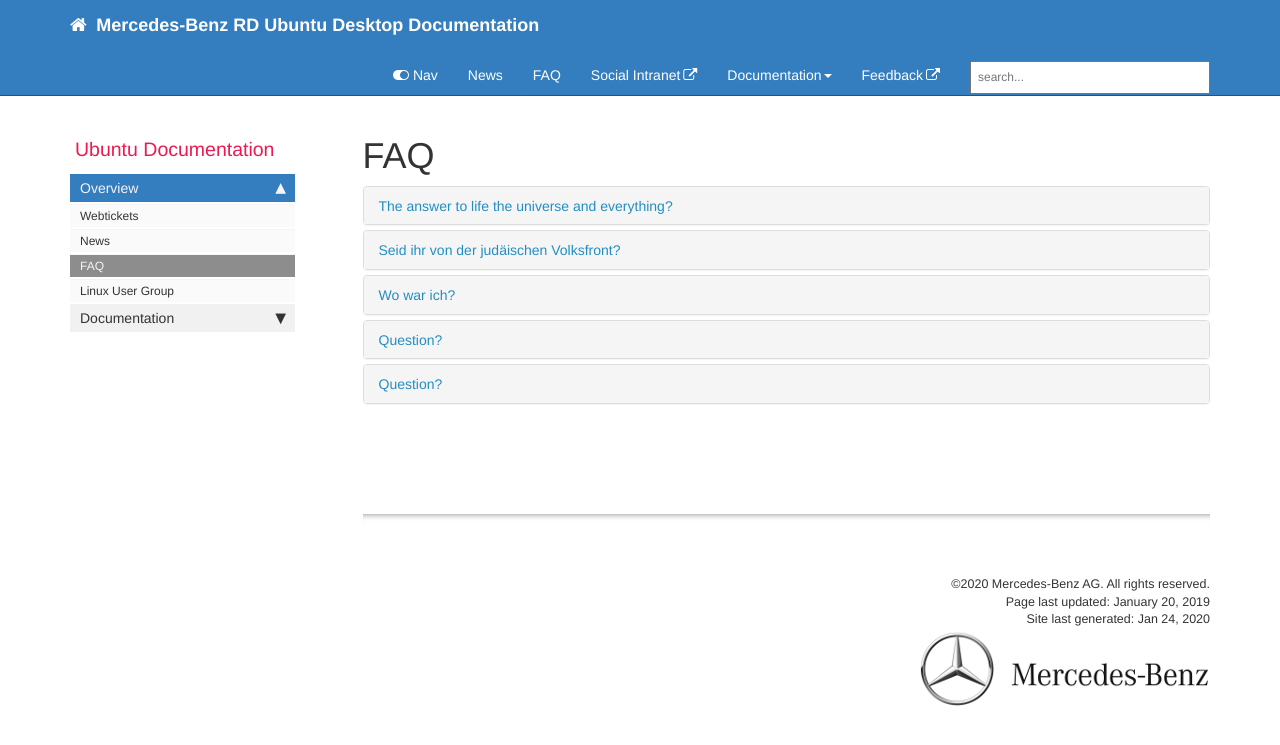
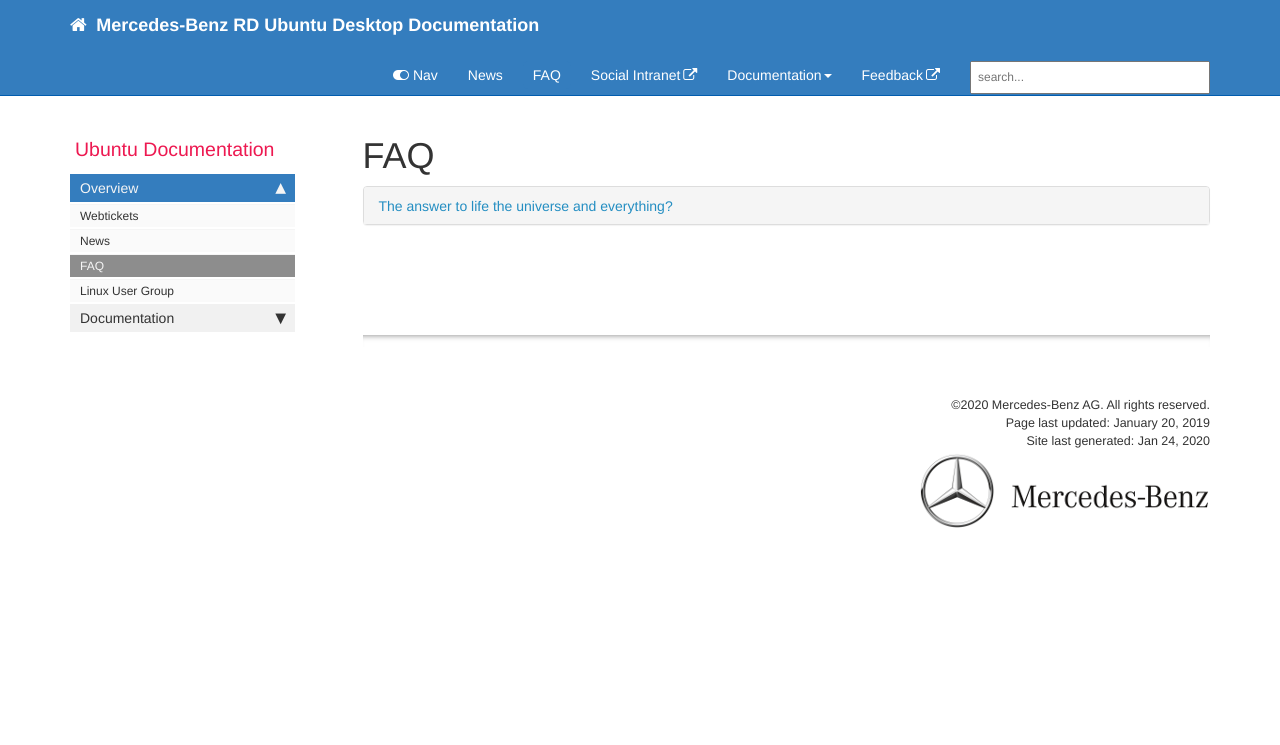
Before and after one commit to RajputPawan/Prometheus, a Jekyll site: the page built from pages/faq.md, in a window 1280 px wide. Shown: the top 745 px of the page. Built offline with Jekyll 4.4.1, drawn with Linux system fonts in a browser that asks for light colours; comment, search, counter and statistics services are not loaded.

Commit message:
Some refinements to existing elements  - removed sample FAQs  - clearified GEW and ordering  - clearified Evolution

```diff
--- a/pages/faq.md
+++ b/pages/faq.md
@@ -23,58 +23,6 @@
                         </div>
                     </div>
                     <!-- /.panel -->
-                    <div class="panel panel-default">
-                        <div class="panel-heading">
-                            <h4 class="panel-title">
-                                <a class="noCrossRef accordion-toggle" data-toggle="collapse" data-parent="#accordion" href="#collapseTwo">Seid ihr von der judäischen Volksfront?</a>
-                            </h4>
-                        </div>
-                        <div id="collapseTwo" class="panel-collapse collapse noCrossRef">
-                            <div class="panel-body">
-                                Wir sind die Volksfront von Judäa!
-                            </div>
-                        </div>
-                    </div>
-                    <!-- /.panel -->
-                    <div class="panel panel-default">
-                        <div class="panel-heading">
-                            <h4 class="panel-title">
-                                <a class="noCrossRef accordion-toggle" data-toggle="collapse" data-parent="#accordion" href="#collapseThree">Wo war ich?</a>
-                            </h4>
-                        </div>
-                        <div id="collapseThree" class="panel-collapse collapse noCrossRef">
-                            <div class="panel-body">
-                                Ich glaube, du warst fertig.
-                            </div>
-                        </div>
-                    </div>
-                    <!-- /.panel -->
-                    <div class="panel panel-default">
-                        <div class="panel-heading">
-                            <h4 class="panel-title">
-                                <a class="noCrossRef accordion-toggle" data-toggle="collapse" data-parent="#accordion" href="#collapseFour">Question?</a>
-                            </h4>
-                        </div>
-                        <div id="collapseFour" class="panel-collapse collapse">
-                            <div class="panel-body">
-                                Answer.
-                            </div>
-                        </div>
-                    </div>
-                    <!-- /.panel -->
-                    <div class="panel panel-default">
-                        <div class="panel-heading">
-                            <h4 class="panel-title">
-                                <a class="noCrossRef accordion-toggle" data-toggle="collapse" data-parent="#accordion" href="#collapseFive">Question?</a>
-                            </h4>
-                        </div>
-                        <div id="collapseFive" class="panel-collapse collapse">
-                            <div class="panel-body">
-                                Answer.
-                            </div>
-                        </div>
-                    </div>
-                    <!-- /.panel -->
 </div>
 <!-- /.panel-group -->
 
```
Also changed, not shown: pages/docs/evolution.md (+3 -0 lines), pages/docs/generalsetup.md (+6 -4 lines).
